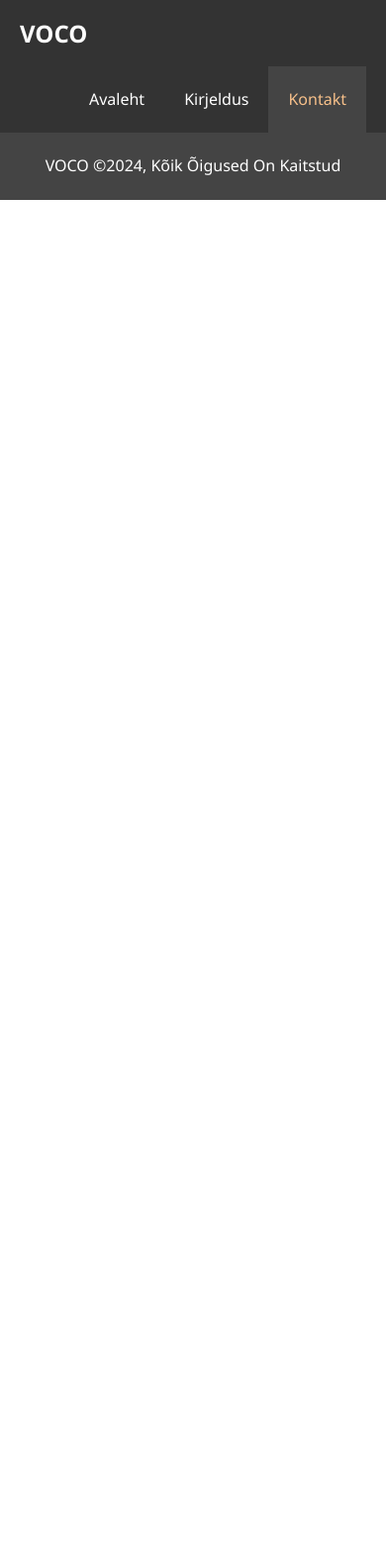
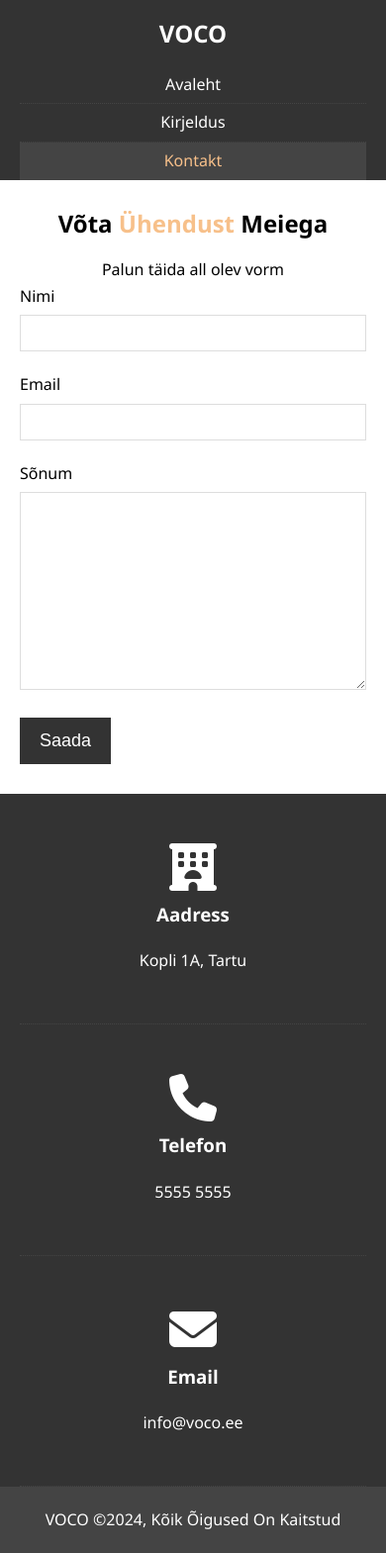
Before and after one commit to paasu-liis/Hotell, a plain HTML site: page contact.html in a window 390 px wide. Shown: the whole page at 99% size. Before the commit the page ends 844 px from the top, so only its background shows below. Drawn offline with Linux system fonts and the light colour scheme.

```diff
--- a/contact.html
+++ b/contact.html
@@ -1,14 +1,17 @@
 <!DOCTYPE html>
-<html lang="en">
+<html lang="et">
 <head>
     <meta charset="UTF-8">
     <meta name="viewport" content="width=device-width, initial-scale=1.0">
-    <meta http-equiv="X-UA-Compatible" content="IE=edge">
+    <meta content="IE=edge">
+    <script src="https://kit.fontawesome.com/1601de0f26.js" crossorigin="anonymous"></script>
     <link rel="stylesheet" href="css/style.css">
+    <link rel="stylesheet" media="screen and (max-width: 500px)" href="css/mobile.css">
     <title>>Hotell | Kontakt</title>
 </head>
 <body>
     <header>
+        <!-- navigatsioon -->
         <nav id="navbar">
             <div class="container">
                 <h1><a href="Index.html">VOCO</a></h1>
@@ -20,6 +23,48 @@
             </div>
         </nav>
     </header>
+<!-- contact form -->
+ <section id="contact-form" class="py-30">
+    <div class="container">
+        <h1>Võta <span class="text-primary">Ühendust</span> Meiega</h1>
+        <p>Palun täida all olev vorm</p>
+        <form action="">
+            <div class="form-group">
+                <label for="name">Nimi</label>
+                <input type="text" id="name">
+            </div>
+            <div class="form-group">
+                <label for="email">Email</label>
+                <input type="email" id="email">
+            </div>
+            <div class="form-group">
+                <label for="message">Sõnum</label>
+                <textarea id="message"></textarea>
+            </div>
+            <button type="submit" class="btn">Saada</button>
+        </form>
+    </div>
+ </section>
+ <!-- contact info -->
+  <section id="contact-info" class="bg-dark">
+    <div class="container">
+        <div class="box bg-dark">
+            <i class="fas fa-hotel fa-3x"></i>
+            <h3>Aadress</h3>
+            <p>Kopli 1A, Tartu</p>
+        </div>
+        <div class="box bg-dark">
+            <i class="fas fa-phone fa-3x"></i>
+            <h3>Telefon</h3>
+            <p>5555 5555</p>
+        </div>
+        <div class="box bg-dark">
+            <i class="fas fa-envelope fa-3x"></i>
+            <h3>Email</h3>
+            <p>info@voco.ee</p>
+        </div>
+    </div>
+  </section>
 
     <div class="clear"></div>
     <footer>
--- /dev/null
+++ b/css/mobile.css
@@ -0,0 +1,59 @@
+/* navbar */
+#navbar h1 {
+    float: none;
+    text-align: center;
+}
+#navbar ul,
+#navbar ul li {
+    float: none;
+}
+#navbar ul li a {
+    padding: 5px;
+    border-bottom: #444 dotted 1px;
+}
+/* showcase */
+#showcase {
+    height: 100%;
+}
+#showcase .showcase-content {
+    padding-top: 70px;
+    padding-bottom: 30px;
+}
+/* info */
+#info {
+    height: 500px;
+}
+#info .info-img {
+    display: none;
+}
+#info .info-content {
+    float: none;
+    width: 100%;
+}
+/* features */
+#features .box {
+    float: none;
+    width: 100%;
+}
+/* about */
+#about-info .info-left,
+#about-info .info-right {
+    float: none;
+    width: 100%;
+}
+#about-info .info-right {
+    margin-top: 30px;
+}
+#about-info .info-left h1 {
+    text-align: center;
+}
+/* contact-info*/
+#contact-form h1,
+#contact-form p{
+    text-align: center;
+}
+#contact-info .box {
+    float: none;
+    width: 100%;
+    border-bottom: #444 dotted 1px;
+}
--- a/css/style.css
+++ b/css/style.css
@@ -6,7 +6,7 @@
 }
 /* main */
 html, body {
-    font-family: 'Segoe UI', Tahoma, Verdana, sans-serif;
+    font-family: 'Segoe UI', 'Tahoma', 'Verdana', 'sans-serif';
     line-height: 1.7em;
 }
 a {
@@ -134,7 +134,7 @@ h1, h2, h3 {
 #info .info-img {
     float: left;
     width: 50%;
-    background: url('../img/person-1.jpg') no-repeat;
+    background: url('../img/photo-1.jpg') no-repeat;
     min-height: 100%;
 }
 
@@ -181,3 +181,51 @@ footer {
     height: 600px;
     background: url("../img/test-bg.jpg") no-repeat center center/cover;
 }
+#testimonials h2 {
+    color: #fff;
+    text-align: center;
+}
+#testimonials .testimonials {
+    display: flex;
+    padding: 20px;
+    margin-bottom: 40px;
+    border-radius: 5px;
+    opacity: 0.9;
+}
+#testimonials .testimonials img {
+    width: 70px;
+    float: left;
+    margin-right: 20px;
+    border-radius: 50%;
+}
+/* contact */
+#contact-form .form-group {
+    margin-bottom: 20px;
+}
+#contact-form .form-group label {
+    display: block;
+    margin-bottom: 5px;
+}
+#contact-form .form-group input,
+#contact-form .form-group textarea {
+    width: 100%;
+    padding: 10px;
+    border: 1px solid #ddd;
+}
+#contact-form .form-group textarea {
+    height: 200px;
+}
+#contact-form .form-group input:focus,
+#contact-form .form-group textarea:focus {
+    outline: none;
+     border-color: #f7c08a;
+}
+#contact-info .box {
+    float: left;
+    width: 33.3%;
+    padding: 50px;
+    text-align: center;
+}
+#contact-info .box i {
+    margin-bottom: 10px;
+}
```
Also changed, not shown: Index.html (+4 -3 lines), about.html (+15 -4 lines).
